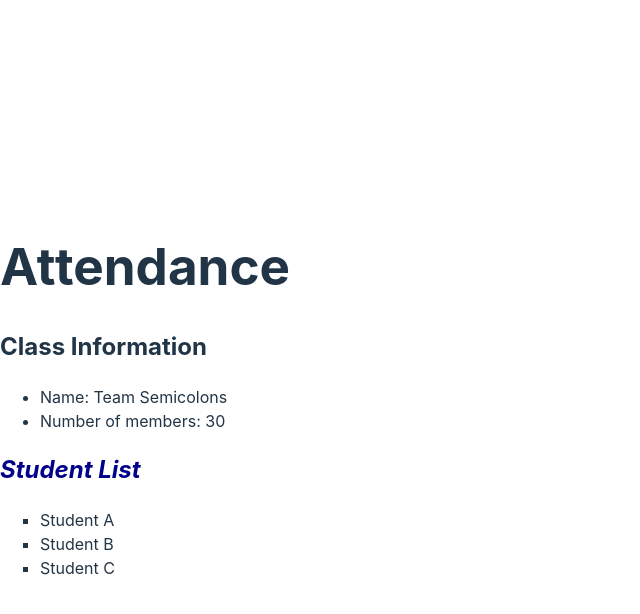
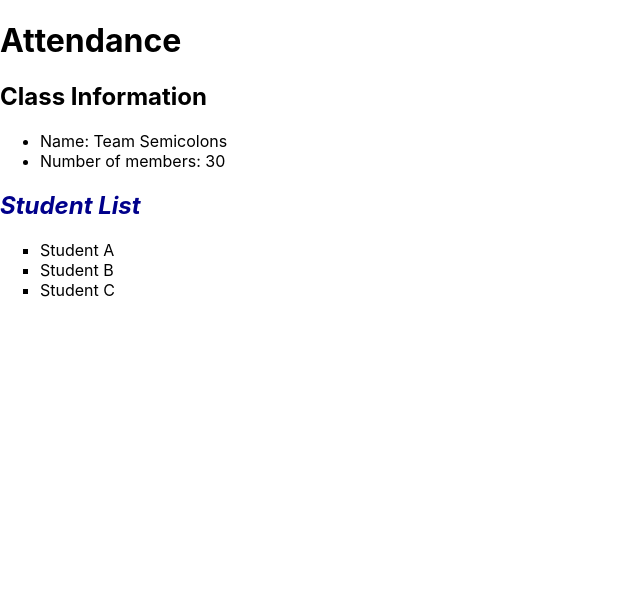
Before and after one commit to AdaGold/student-app, a React (Vite) app: page / in a window 1280 px wide. Shown: the top 614 px of the page, without its empty margins (0-640 px from the left). Built offline with nearby package versions, Linux system fonts and the light colour scheme.

Commit message:
remove unneeded global styles

```diff
--- a/src/index.css
+++ b/src/index.css
@@ -1,11 +1,5 @@
 :root {
   font-family: Inter, system-ui, Avenir, Helvetica, Arial, sans-serif;
-  line-height: 1.5;
-  font-weight: 400;
-
-  color-scheme: light dark;
-  color: rgba(255, 255, 255, 0.87);
-  background-color: #242424;
 
   font-synthesis: none;
   text-rendering: optimizeLegibility;
@@ -14,56 +8,6 @@
   -webkit-text-size-adjust: 100%;
 }
 
-a {
-  font-weight: 500;
-  color: #646cff;
-  text-decoration: inherit;
-}
-a:hover {
-  color: #535bf2;
-}
-
 body {
   margin: 0;
-  display: flex;
-  place-items: center;
-  min-width: 320px;
-  min-height: 100vh;
 }
-
-h1 {
-  font-size: 3.2em;
-  line-height: 1.1;
-}
-
-button {
-  border-radius: 8px;
-  border: 1px solid transparent;
-  padding: 0.6em 1.2em;
-  font-size: 1em;
-  font-weight: 500;
-  font-family: inherit;
-  background-color: #1a1a1a;
-  cursor: pointer;
-  transition: border-color 0.25s;
-}
-button:hover {
-  border-color: #646cff;
-}
-button:focus,
-button:focus-visible {
-  outline: 4px auto -webkit-focus-ring-color;
-}
-
-@media (prefers-color-scheme: light) {
-  :root {
-    color: #213547;
-    background-color: #ffffff;
-  }
-  a:hover {
-    color: #747bff;
-  }
-  button {
-    background-color: #f9f9f9;
-  }
-}
```
